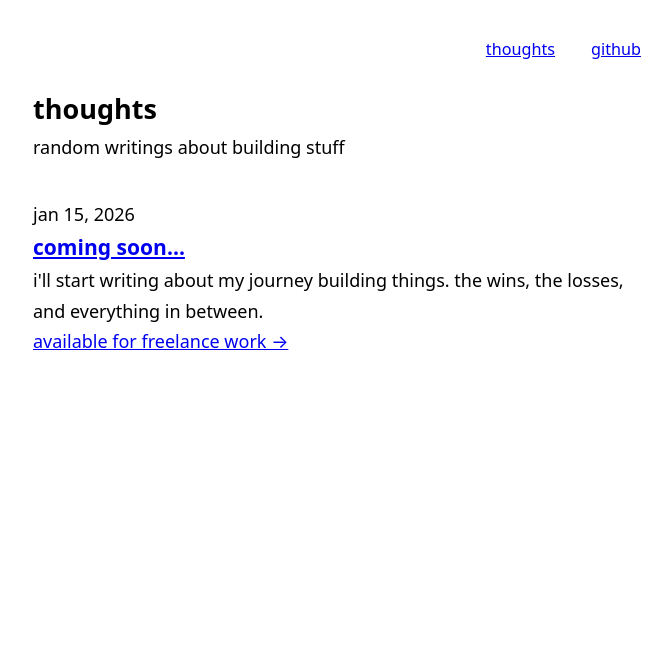
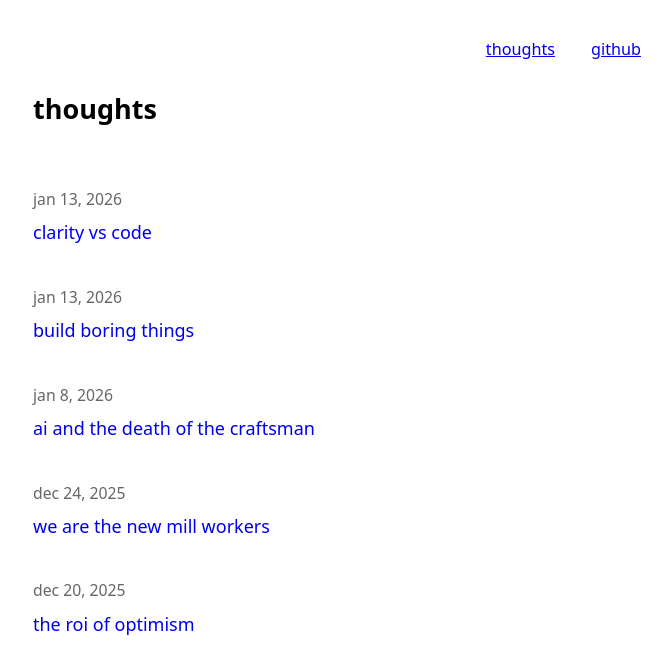
Before and after one commit to farseenmanekhan1232/mysite, a SvelteKit app: page /thoughts in a window 1280 px wide. Shown: the top 670 px of the page, without its empty margins (303-974 px from the left). Built offline with nearby package versions, Linux system fonts and the light colour scheme; no server answers.

Commit message:
feat: Implement dynamic thoughts section with a list view and individual detail pages.

```diff
--- /dev/null
+++ b/src/lib/thoughts.ts
@@ -0,0 +1,87 @@
+export interface Thought {
+    slug: string;
+    date: string;
+    title: string;
+    content: string;
+}
+
+export const thoughts: Thought[] = [
+    {
+        slug: 'clarity-vs-code',
+        date: '2026-01-13',
+        title: 'clarity vs code',
+        content: `most people think building products is about code. i used to think that too.
+
+but after building for clients, working at startups, and trying to ship my own saas, i realised something painful: code is maybe 30% of the equation. clarity is the other 70%.
+
+we obsess over the stack. next.js vs sveltekit. sql vs nosql. we spend days setting up the "perfect" architecture for a problem we don't even fully understand yet. it's procrastination disguised as productivity.
+
+the hardest part isn't writing the function. it's knowing exactly what that function needs to do for the user. it's having the clarity to say "no" to features that don't matter.
+
+building fast is good. but building the *right* thing is better. and you can't build the right thing if you're busy fighting your tools instead of understanding the problem.`
+    },
+    {
+        slug: 'ai-and-insecurity',
+        date: '2026-01-08',
+        title: 'ai and the death of the craftsman',
+        content: `there's a specific feeling i get now when i code. it's not the flow state i used to have. it's something else.
+
+when i write code now, i'm often just steering an llm. "generate a function that does X." "fix this error." "refactor this."
+
+it works. it's faster. it's objectively more efficient.
+
+but it's ruining the joy of programming for me.
+
+i used to pride myself on thinking through the edge cases. on holding the entire logic tree in my head. on that moment when the complex system you visualized actually runs.
+
+now? i'm left with this lingering "what if" insecurity. did i really build this? or did i just assemble it? if the ai made a subtle logic error, will i even catch it, or have i become too lazy to read the code deeply?
+
+we're trading mastery for speed. maybe that's the inevitable trade-off of technology, but it feels like we're losing something human in the process.`
+    },
+    {
+        slug: 'build-boring',
+        date: '2026-01-13',
+        title: 'build boring things',
+        content: `everyone wants to build the next big thing. the next notion. the next linear. the next open ai wrapper that changes the world.
+
+so we over-engineer. we add ai to things that need a spreadsheet. we build complex microservices for an app with zero users.
+
+but look at the real problems people have. they're usually small, annoying, and repeated daily.
+
+they don't need fancy agents. they don't need a vector database. they need a button that actually works. they need a form that saves their data reliably.
+
+i'm learning to embrace the "boring." solve a real problem for a real person. make it reliable. make it fast.
+
+money follows utility, not complexity.`
+    },
+    {
+        slug: 'coding-agents',
+        date: '2025-12-24',
+        title: 'we are the new mill workers',
+        content: `writing code is becoming overrated.
+
+we are living through the exact same transition that textile workers faced during the industrial revolution. for a long time, weaving was a skilled craft. then the machines came.
+
+the weavers who refused to adapt were left behind. the ones who learned to operate the machines—to become the orchestrators rather than the laborers—stayed relevant.
+
+we are seeing the same thing with coding agents. the "labor" of writing syntax is crashing to zero value. if your only skill is memorizing react hooks, you're in trouble.
+
+but curiosity? the ability to connect dots? the ability to understand a system and direct the machine to build it? that value is constant.
+
+history is repeating. we just have better screens.`
+    },
+    {
+        slug: 'optimism-roi',
+        date: '2025-12-20',
+        title: 'the roi of optimism',
+        content: `it's cool to be cynical. it's easy to look at everything—the job market, the ai hype, the economy—and say "it's all over."
+
+shitposting and doom-scrolling feel good in the moment. they validate our fears.
+
+but looking back, every good thing that happened to me came from a moment of irrational optimism. applying for a job i wasn't qualified for. starting a project when i had no time. reaching out to someone way out of my league.
+
+optimism is a strategy. it's a competitive advantage because most people are too busy being "realistic" to try the things that might actually work.
+
+i'm choosing to be optimistic. not because i'm blind to the problems, but because it's the only way to actually solve them.`
+    }
+];
--- a/src/routes/thoughts/+page.svelte
+++ b/src/routes/thoughts/+page.svelte
@@ -1,27 +1,69 @@
+<script lang="ts">
+    import { thoughts } from '$lib/thoughts';
+
+    // Sort by date descending
+    const sortedThoughts = [...thoughts].sort((a, b) =>
+        new Date(b.date).getTime() - new Date(a.date).getTime()
+    );
+
+    function formatDate(dateStr: string) {
+        return new Date(dateStr).toLocaleDateString('en-US', {
+            year: 'numeric',
+            month: 'short',
+            day: 'numeric'
+        }).toLowerCase();
+    }
+</script>
+
 <svelte:head>
     <title>thoughts - farseen</title>
-    <meta name="description" content="thoughts and writings from farseen" />
 </svelte:head>
 
-<section class="hero">
+<section class="thoughts-list">
     <h1>thoughts</h1>
-    <p class="tagline">random writings about building stuff</p>
+
+    <div class="list">
+        {#each sortedThoughts as thought}
+            <article class="thought-item">
+                <div class="meta">
+                    <time>{formatDate(thought.date)}</time>
+                </div>
+                <h3><a href="/thoughts/{thought.slug}">{thought.title}</a></h3>
+            </article>
+        {/each}
+    </div>
 </section>
 
-<section class="blog-posts">
-    <article class="blog-post">
-        <div class="post-meta">
-            <time datetime="2026-01-15">jan 15, 2026</time>
-        </div>
-        <h3><a href="#">coming soon...</a></h3>
-        <p>i'll start writing about my journey building things. the wins, the losses, and everything in between.</p>
-    </article>
+<style>
+    h1 {
+        margin-bottom: var(--spacing-lg);
+    }
 
-    <!-- Add more blog posts here as you write them -->
-</section>
+    .thought-item {
+        margin-bottom: var(--spacing-md);
+        display: flex;
+        flex-direction: column;
+        gap: 0.25rem;
+    }
 
-<section class="hire-me">
-    <a href="https://www.upwork.com/freelancers/farseen" target="_blank" rel="noopener" class="hire-cta">
-        available for freelance work →
-    </a>
-</section>
+    .meta {
+        font-size: 0.875rem;
+        color: var(--text-muted);
+    }
+
+    h3 {
+        font-size: 1rem;
+        font-weight: 400;
+        margin: 0;
+    }
+
+    h3 a {
+        text-decoration: none;
+        border-bottom: 1px solid transparent;
+        transition: border-color 0.2s;
+    }
+
+    h3 a:hover {
+        border-bottom-color: var(--link-color);
+    }
+</style>
--- /dev/null
+++ b/src/routes/thoughts/[slug]/+page.svelte
@@ -0,0 +1,72 @@
+<script lang="ts">
+    import type { PageData } from './$types';
+
+    export let data: PageData;
+
+    function formatDate(dateStr: string) {
+        return new Date(dateStr).toLocaleDateString('en-US', {
+            year: 'numeric',
+            month: 'long',
+            day: 'numeric'
+        }).toLowerCase();
+    }
+</script>
+
+<svelte:head>
+    <title>{data.thought.title} - farseen</title>
+</svelte:head>
+
+<article class="thought-detail">
+    <header>
+        <h1>{data.thought.title}</h1>
+        <time>{formatDate(data.thought.date)}</time>
+    </header>
+
+    <div class="content">
+        {#each data.thought.content.split('\n') as paragraph}
+            <p>{paragraph}</p>
+        {/each}
+    </div>
+
+    <div class="back-link">
+        <a href="/thoughts">← back to thoughts</a>
+    </div>
+</article>
+
+<style>
+    .thought-detail {
+        max-width: 100%;
+    }
+
+    header {
+        margin-bottom: var(--spacing-lg);
+        display: block; /* Override flex from app.css header */
+        justify-content: unset;
+    }
+
+    h1 {
+        font-size: 1.5rem;
+        font-weight: 700;
+        margin-bottom: 0.5rem;
+    }
+
+    time {
+        font-size: 0.875rem;
+        color: var(--text-muted);
+    }
+
+    .content {
+        font-size: 1.1rem;
+        line-height: 1.8;
+        margin-bottom: var(--spacing-xl);
+    }
+
+    .back-link {
+        margin-top: var(--spacing-xl);
+    }
+
+    .back-link a {
+        text-decoration: none;
+        font-size: 0.9rem;
+    }
+</style>
```
Also changed, not shown: src/routes/thoughts/[slug]/+page.ts (added, +15 -0 lines).
